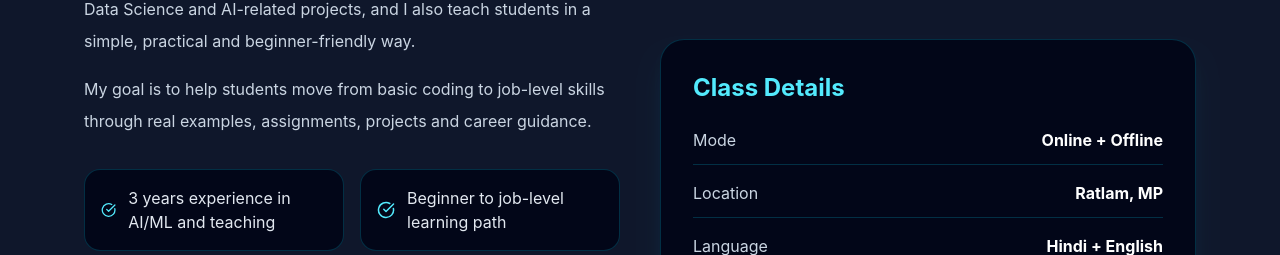
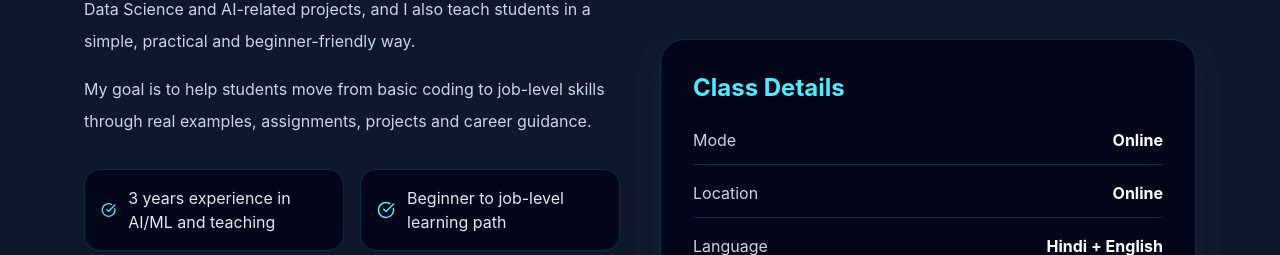
Before and after one commit to mityt121-png/the-ai-room, a React (Vite) app: page / in a window 1280 px wide. Shown: the part 4375-4630 px from the top of the page. Built offline with nearby package versions, Linux system fonts and the light colour scheme.

Commit message:
location change

```diff
--- a/src/components/About.jsx
+++ b/src/components/About.jsx
@@ -59,12 +59,12 @@ export default function About() {
           <div className="mt-6 space-y-4">
             <div className="flex justify-between border-b border-cyan-400/20 pb-3">
               <span className="text-slate-300">Mode</span>
-              <b>Online + Offline</b>
+              <b>Online</b>
             </div>
 
             <div className="flex justify-between border-b border-cyan-400/20 pb-3">
               <span className="text-slate-300">Location</span>
-              <b>Ratlam, MP</b>
+              <b>Online</b>
             </div>
 
             <div className="flex justify-between border-b border-cyan-400/20 pb-3">
```
